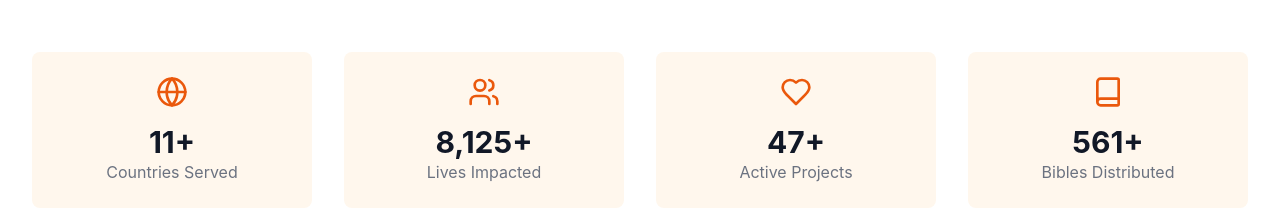
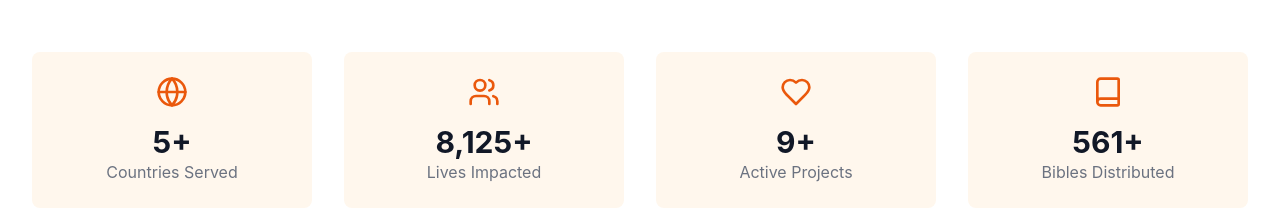
Before and after one commit to mwasobaddy/george-missions, a React (Create React App) app: page / in a window 1280 px wide. Shown: the part 920-1134 px from the top of the page. Built offline with nearby package versions, Linux system fonts and the light colour scheme.

Commit message:
Fixed some bugs

```diff
--- a/src/component/MissionOverview.jsx
+++ b/src/component/MissionOverview.jsx
@@ -39,9 +39,9 @@ const MissionOverview = () => {
                 </div>
                 <div className="grid grid-cols-1 md:grid-cols-4 gap-8">
                     {[
-                        { icon: <Globe className="w-8 h-8 text-orange-600" />, stat: <><CountUp end={12} duration={15} />+</>, label: "Countries Served" },
+                        { icon: <Globe className="w-8 h-8 text-orange-600" />, stat: <><CountUp end={5} duration={15} />+</>, label: "Countries Served" },
                         { icon: <Users className="w-8 h-8 text-orange-600" />, stat: <><CountUp end={10000} duration={15} />+</>, label: "Lives Impacted" },
-                        { icon: <Heart className="w-8 h-8 text-orange-600" />, stat: <><CountUp end={50} duration={15} />+</>, label: "Active Projects" },
+                        { icon: <Heart className="w-8 h-8 text-orange-600" />, stat: <><CountUp end={10} duration={15} />+</>, label: "Active Projects" },
                         { icon: <Book className="w-8 h-8 text-orange-600" />, stat: <><CountUp end={1000} duration={15} />+</>, label: "Bibles Distributed" }
                     ].map((item, index) => (
                         <div key={index} className="text-center p-6 bg-orange-50 rounded-lg">
```
